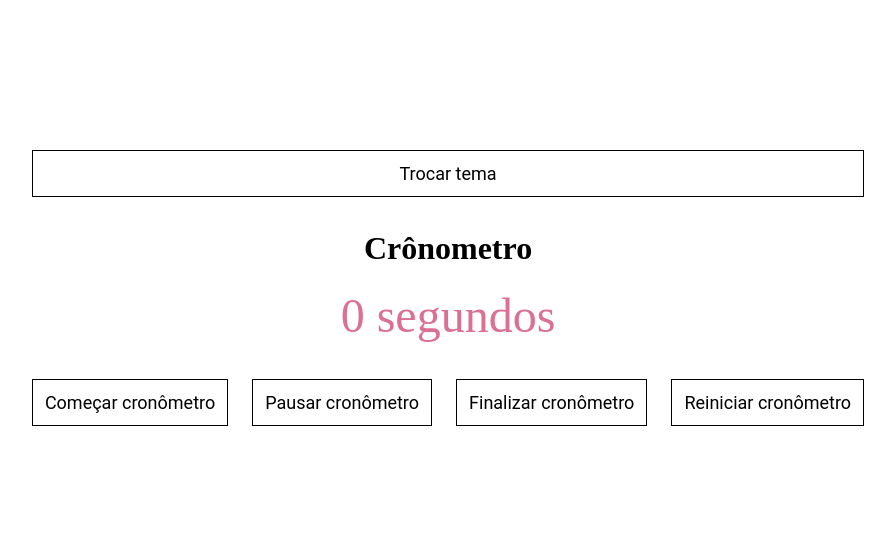
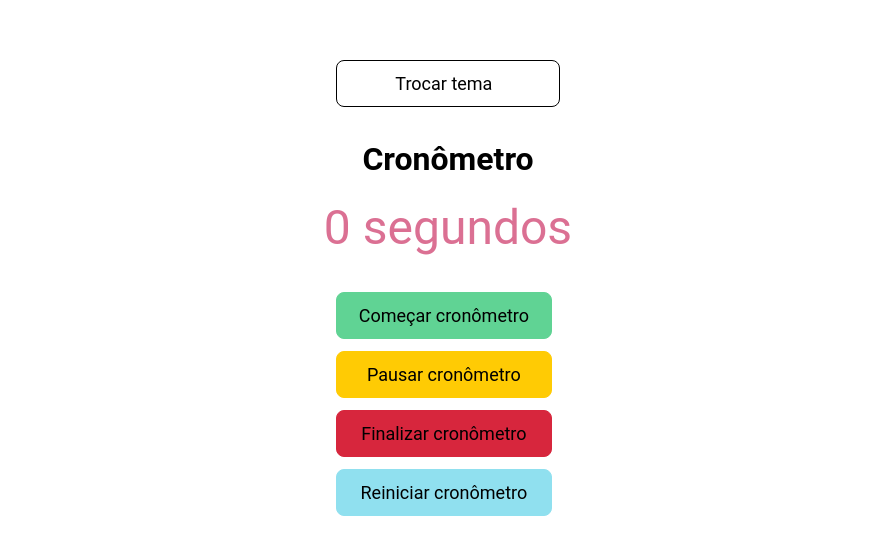
Before and after one commit to aldusosi/front-persistindo-dados, a React (Create React App) app in the folder classe-01/: page / in a window 1280 px wide. Shown: the part 120-674 px from the top of the page, without its empty margins (192-1087 px from the left). Built offline with nearby package versions, Linux system fonts and the light colour scheme.

Commit message:
classe-01

```diff
--- a/classe-01/src/App.css
+++ b/classe-01/src/App.css
@@ -3,11 +3,12 @@
     min-height: 100vh;
     display: grid;
     place-content: center;
-    font-family: 'FRoboto';
+    font-family: 'Roboto';
 }
 h1 {
     display: grid;
     place-content: center;
+
 }
 span{
     display: grid;
@@ -18,6 +19,7 @@ span{
 }
 
 button {
+    border-radius: 8px;
     font-family: 'Roboto';
     background-color: #FFFFFF;
     border: 1px solid #000000;
@@ -25,11 +27,31 @@ button {
     margin: 12px 12px;
     font-size: 18px;
     padding: 12px;
+    display: grid;
+    grid-template-columns: 190px;
 
 
 }
 
+.btn-comecar {
+    background-color: #60d394;
+    border-color: #60d394;
+}
 
+.btn-pausar{
+    background-color: #ffcb04;
+    border-color: #ffcb04;
+}
+
+.btn-finalizar{
+    background-color: #d7263d;
+    border-color: #d7263d;
+}
+
+.btn-reiniciar{
+    background-color: #90e0ef;
+    border-color: #90e0ef;
+}
 .claro {
     background-color: #FFFFFF;
     color: #000000;
--- a/classe-01/src/App.js
+++ b/classe-01/src/App.js
@@ -35,13 +35,13 @@ function App() {
   return (
     <div className={tema} id="App">
       <button onClick={() => setTema( tema === 'claro' ? 'escuro' : 'claro')}>Trocar tema</button>
-      <h1>Crônometro</h1>
+      <h1>Cronômetro</h1>
       <span>{cronometro} segundos</span>
       <div>
-        <button onClick={handleComecar}>Começar cronômetro</button>
-        <button onClick={handlePausar}>Pausar cronômetro</button>
-        <button onClick={handleFinalizar}>Finalizar cronômetro</button>
-        <button onClick={handleReiniciar}>Reiniciar cronômetro</button>
+        <button className="btn-comecar" onClick={handleComecar}>Começar cronômetro</button>
+        <button className="btn-pausar" onClick={handlePausar}>Pausar cronômetro</button>
+        <button className="btn-finalizar" onClick={handleFinalizar}>Finalizar cronômetro</button>
+        <button className="btn-reiniciar" onClick={handleReiniciar}>Reiniciar cronômetro</button>
 
       </div>
     </div>
```
